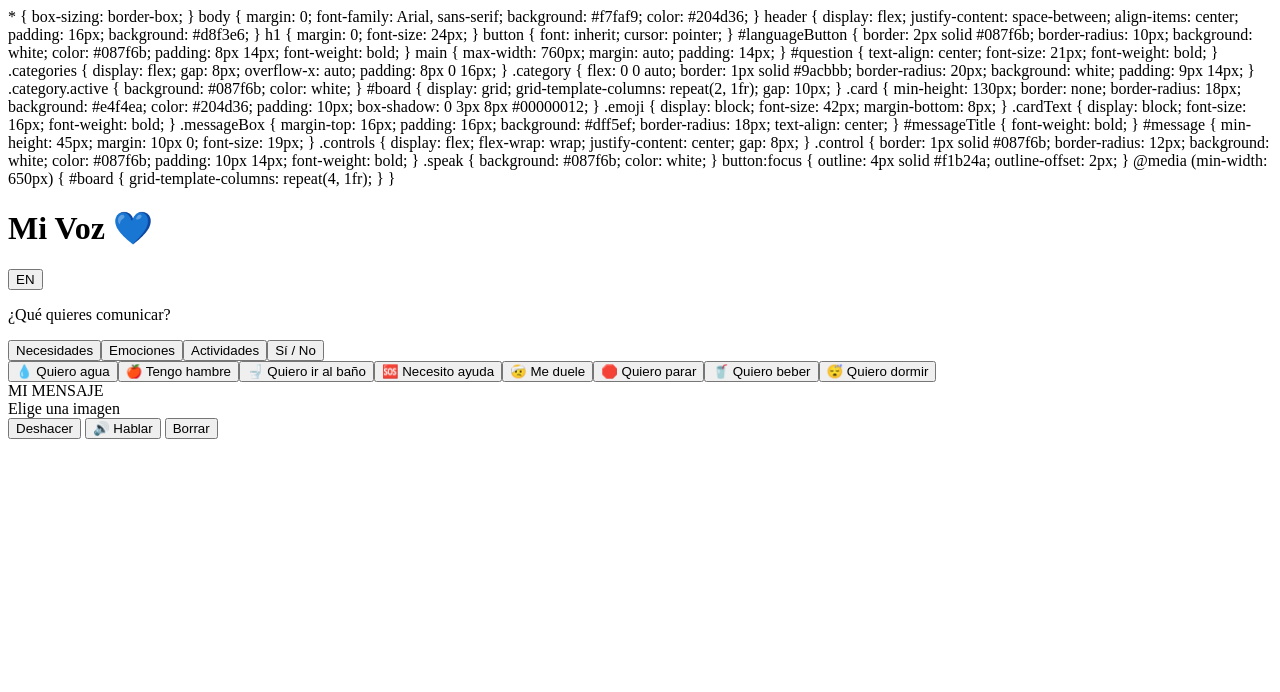
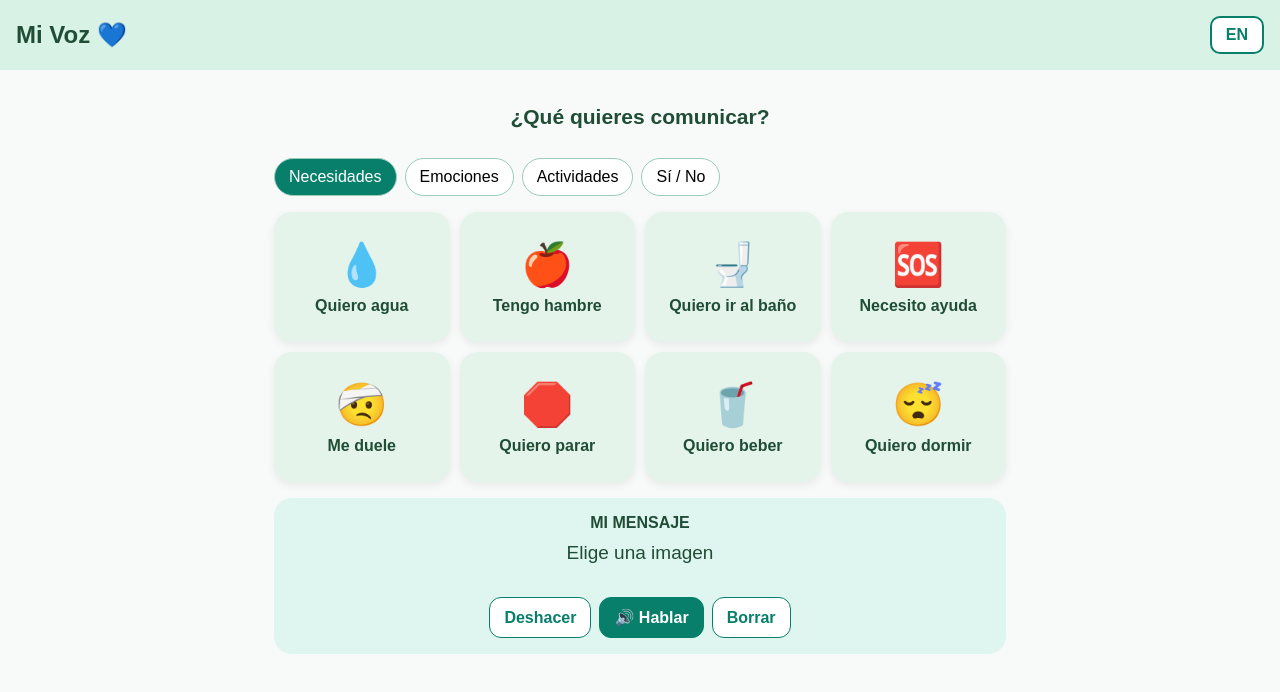
Before and after one commit to jessiee1490/Mi-voz-, a plain HTML site: page index.html in a window 1280 px wide. Drawn offline with Linux system fonts and the light colour scheme.

Commit message:
Actualizar index.html

```diff
--- a/index.html
+++ b/index.html
@@ -4,11 +4,6 @@
   <meta charset="UTF-8">
   <meta name="viewport" content="width=device-width, initial-scale=1.0">
   <title>Mi Voz</title>
-
-
-<meta name="theme-color" content="#087f6b">
-<meta name="apple-mobile-web-app-capable" content="yes">
-<meta name="apple-mobile-web-app-title" content=
 
   <style>
     * {
@@ -172,8 +167,7 @@
 
     <nav id="categories" class="categories"></nav>
 
-    <section id="board"></section><section
-
+    <section id="board"></section>
 
     <section class="messageBox">
       <div id="messageTitle">MI MENSAJE</div>
```
